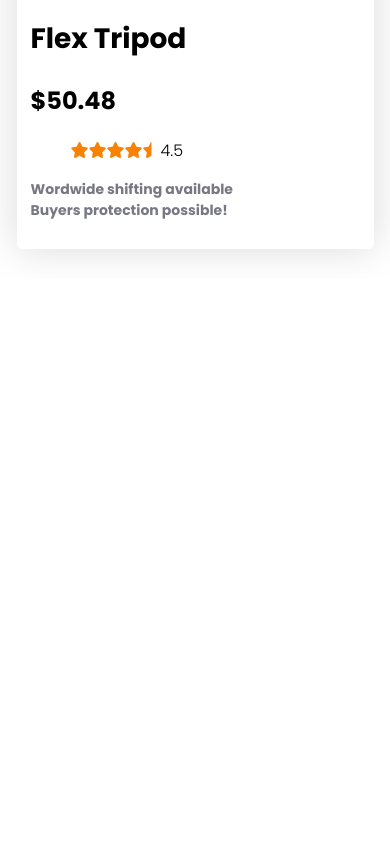
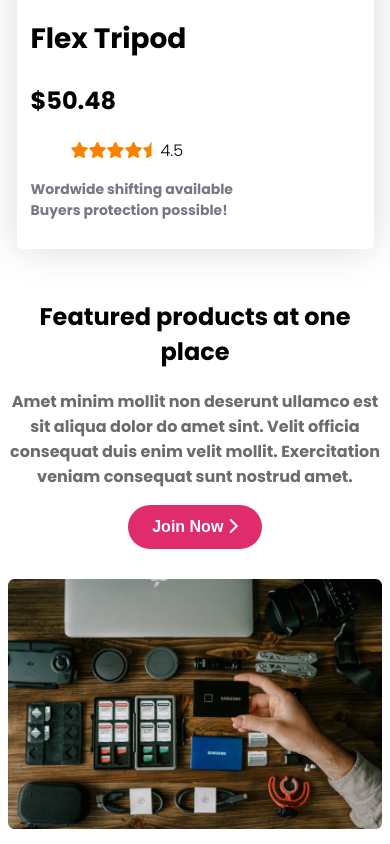
Before and after one commit to NashedShahRoni22/influencer-gear-project, a plain HTML site: page index.html in a window 390 px wide. Shown: the part 5802-6646 px from the top of the page. Before the commit the page ends 6081 px from the top, so only its background shows below. Drawn offline with Linux system fonts and the light colour scheme.

Commit message:
featured added

```diff
--- a/index.html
+++ b/index.html
@@ -270,6 +270,29 @@
                 </div>
             </div>
         </section>
+        <!-- featured content  -->
+        <section class="featured">
+
+            <div class="featured-content">
+                <div class="featured-left">
+                    <img src="./images/gear.png" alt="">
+                </div>
+                <div class="featured-right">
+                    <div class="featured-title">
+                        <h1>Featured products at one place</h1>
+                        <p>Amet minim mollit non deserunt ullamco est sit aliqua dolor do amet sint. Velit officia consequat duis enim velit mollit. Exercitation veniam consequat sunt nostrud amet.</p>
+                    </div>
+                    <div class="featured-btn">
+                        <button>
+                            Join Now
+                            <i class="fa fa-chevron-right" aria-hidden="true"></i>
+                        </button>
+                    </div>
+                </div>
+            </div>
+
+        </section>
+
     </main>
     <footer></footer>
 
--- a/style.css
+++ b/style.css
@@ -62,7 +62,7 @@ nav{
     font-size: 16px;
     line-height: 24px;
 }
-.banner button{
+.banner button, .featured-right button{
     padding: 10px 24px;
     background: #E02C6D;
     border-radius: 41px;
@@ -143,7 +143,28 @@ nav{
     font-size: 14px;
     color: #787885;
 }
-
+/* featured-content  */
+.featured-content{
+    display: flex;
+    align-items: center;
+    margin: 100px 165px;
+    gap: 96px;
+}
+.featured-right, .featured-left{
+    width: 50%;
+}
+.featured-left img{
+    width: 100%;
+}
+.featured-title h1{
+    font-weight: 700;
+    font-size: 38px;
+}
+.featured-title p{
+    font-weight: 700;
+    font-size: 16px;
+    color: #6C6C6C;
+}
 /* smaller devices  */
 
 @media only screen and (max-width:576px) {
@@ -205,6 +226,24 @@ nav{
     .collection-cards{
         grid-template-columns: repeat(1, 1fr);
     }
+    .featured-content{
+        flex-direction: column-reverse;
+        margin: 0 0;
+        gap: 30px;
+    }
+    .featured-right{
+        display: flex;
+        flex-direction: column;
+        align-items: center;
+        text-align: center;
+        width: 100%;
+    }
+    .featured-right h1{
+        font-size: 24px;
+    }
+    .featured-left{
+        width: 100%;
+    }
 }
 /* medium devices  */
 @media only screen and (min-width:576px) and (max-width:992px){
@@ -220,4 +259,17 @@ nav{
     .collection-cards{
         grid-template-columns: repeat(2, 1fr);
     }
+    .featured-content{
+        flex-direction: column-reverse;
+        margin: 0 20px;
+        gap: 30px;
+    }
+    .featured-right{
+        display: flex;
+        flex-direction: column;
+        align-items: center;
+        text-align: center;
+        width: 100%;
+    }
+
 }
```
